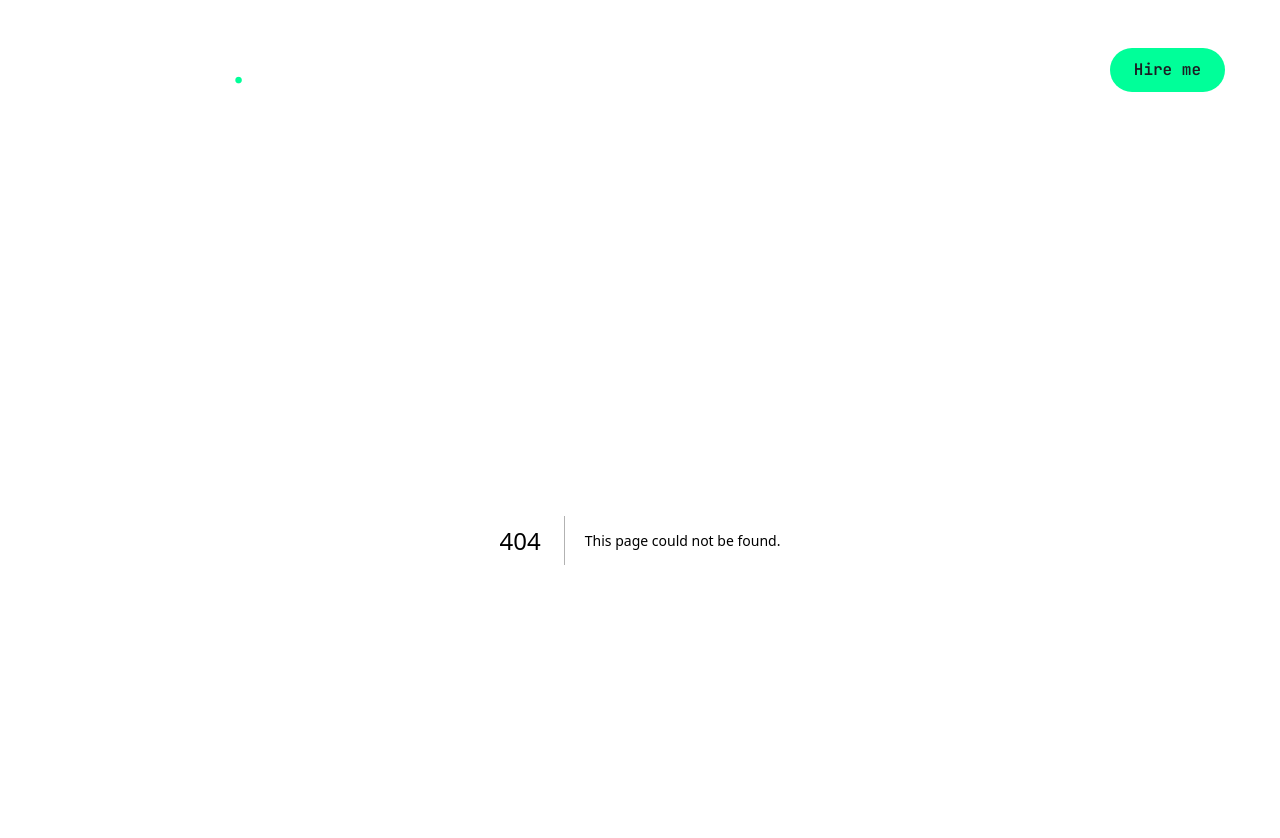
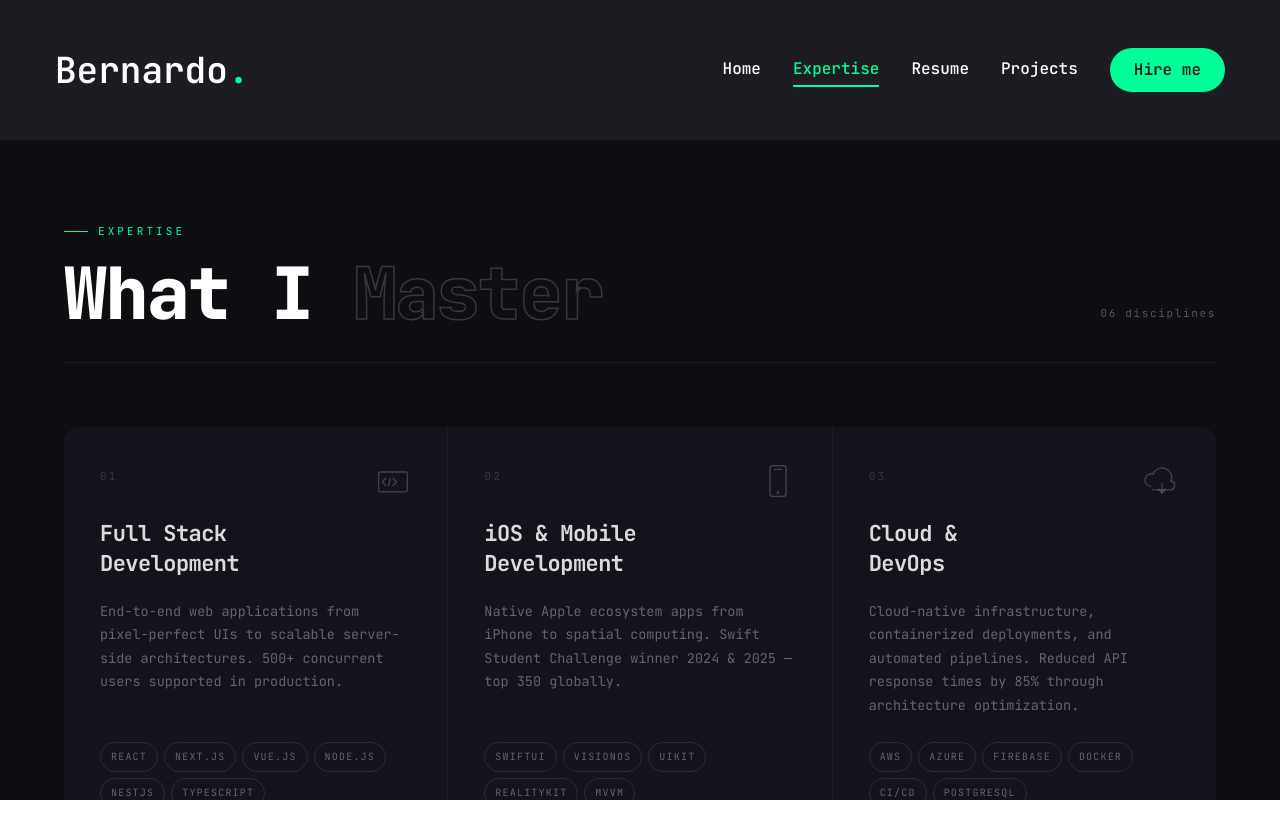
Before and after one commit to Bdelas777/portafolio, a Next.js app: page /expertise in a window 1280 px wide. Before the commit this address had no page. Shown: the top 838 px of the page. Built offline with nearby package versions, Linux system fonts and the light colour scheme.

Commit message:
Update Links

```diff
--- a/app/services/page.jsx
+++ b/app/expertise/page.jsx
@@ -2,7 +2,7 @@
 
 import { motion } from "framer-motion";
 
-const services = [
+const expertise = [
   {
     num: "01",
     title: "Full Stack\nDevelopment",
@@ -10,7 +10,7 @@ const services = [
     description:
       "End-to-end web applications from pixel-perfect UIs to scalable server-side architectures. 500+ concurrent users supported in production.",
     icon: (
-      <svg viewBox="0 0 40 40" fill="none" className="w-10 h-10">
+      <svg viewBox="0 0 40 40" fill="none" className="w-9 h-9">
         <rect x="4" y="10" width="32" height="22" rx="2" stroke="currentColor" strokeWidth="1.5"/>
         <polyline points="12,17 8,21 12,25" stroke="currentColor" strokeWidth="1.5" strokeLinecap="round" strokeLinejoin="round"/>
         <polyline points="20,17 24,21 20,25" stroke="currentColor" strokeWidth="1.5" strokeLinecap="round" strokeLinejoin="round"/>
@@ -25,7 +25,7 @@ const services = [
     description:
       "Native Apple ecosystem apps from iPhone to spatial computing. Swift Student Challenge winner 2024 & 2025 — top 350 globally.",
     icon: (
-      <svg viewBox="0 0 40 40" fill="none" className="w-10 h-10">
+      <svg viewBox="0 0 40 40" fill="none" className="w-9 h-9">
         <rect x="11" y="3" width="18" height="34" rx="3" stroke="currentColor" strokeWidth="1.5"/>
         <circle cx="20" cy="33" r="1.5" fill="currentColor"/>
         <line x1="16" y1="7" x2="24" y2="7" stroke="currentColor" strokeWidth="1.5" strokeLinecap="round"/>
@@ -39,7 +39,7 @@ const services = [
     description:
       "Cloud-native infrastructure, containerized deployments, and automated pipelines. Reduced API response times by 85% through architecture optimization.",
     icon: (
-      <svg viewBox="0 0 40 40" fill="none" className="w-10 h-10">
+      <svg viewBox="0 0 40 40" fill="none" className="w-9 h-9">
         <path d="M8 26a7 7 0 1 1 2.1-13.7A9 9 0 1 1 30 20a5 5 0 0 1-1 9.9H9" stroke="currentColor" strokeWidth="1.5" strokeLinecap="round"/>
         <line x1="20" y1="23" x2="20" y2="33" stroke="currentColor" strokeWidth="1.5" strokeLinecap="round"/>
         <polyline points="16,29 20,33 24,29" stroke="currentColor" strokeWidth="1.5" strokeLinecap="round" strokeLinejoin="round"/>
@@ -53,7 +53,7 @@ const services = [
     description:
       "High-performance APIs and enterprise-grade backends. Accelerated internal workflows by 35% and cut processing errors by 60%.",
     icon: (
-      <svg viewBox="0 0 40 40" fill="none" className="w-10 h-10">
+      <svg viewBox="0 0 40 40" fill="none" className="w-9 h-9">
         <ellipse cx="20" cy="12" rx="12" ry="5" stroke="currentColor" strokeWidth="1.5"/>
         <path d="M8 12v8c0 2.8 5.4 5 12 5s12-2.2 12-5v-8" stroke="currentColor" strokeWidth="1.5"/>
         <path d="M8 20v8c0 2.8 5.4 5 12 5s12-2.2 12-5v-8" stroke="currentColor" strokeWidth="1.5"/>
@@ -67,7 +67,7 @@ const services = [
     description:
       "Robotic Process Automation and intelligent data pipelines. Eliminated 40+ hours of manual processing weekly across enterprise operations.",
     icon: (
-      <svg viewBox="0 0 40 40" fill="none" className="w-10 h-10">
+      <svg viewBox="0 0 40 40" fill="none" className="w-9 h-9">
         <rect x="14" y="4" width="12" height="10" rx="2" stroke="currentColor" strokeWidth="1.5"/>
         <circle cx="20" cy="26" r="8" stroke="currentColor" strokeWidth="1.5"/>
         <line x1="20" y1="14" x2="20" y2="18" stroke="currentColor" strokeWidth="1.5"/>
@@ -83,7 +83,7 @@ const services = [
     description:
       "Enterprise IT audits covering cybersecurity, SOX compliance, and control testing. Identified 10+ critical vulnerabilities, reducing client risk by 40%.",
     icon: (
-      <svg viewBox="0 0 40 40" fill="none" className="w-10 h-10">
+      <svg viewBox="0 0 40 40" fill="none" className="w-9 h-9">
         <path d="M20 4 L32 9v10c0 8-6 14-12 17C14 33 8 27 8 19V9L20 4z" stroke="currentColor" strokeWidth="1.5" strokeLinejoin="round"/>
         <polyline points="14,20 18,24 26,16" stroke="currentColor" strokeWidth="1.5" strokeLinecap="round" strokeLinejoin="round"/>
       </svg>
@@ -93,61 +93,47 @@ const services = [
 
 const containerVariants = {
   hidden: {},
+  visible: { transition: { staggerChildren: 0.07, delayChildren: 0.15 } },
+};
+
+const cardVariants = {
+  hidden: { opacity: 0, y: 24 },
   visible: {
-    transition: { staggerChildren: 0.08, delayChildren: 0.2 },
+    opacity: 1,
+    y: 0,
+    transition: { duration: 0.45, ease: [0.25, 0.46, 0.45, 0.94] },
   },
 };
 
-const cardVariants = {
-  hidden: { opacity: 0, y: 30 },
-  visible: {
-    opacity: 1,
-    y: 0,
-    transition: { duration: 0.5, ease: [0.25, 0.46, 0.45, 0.94] },
-  },
-};
+const Expertise = () => {
+  return (
+    <section className="min-h-screen flex flex-col justify-center py-16 xl:py-20 relative overflow-hidden bg-[#0d0d12]">
+      <div className="container mx-auto px-6 relative z-10">
 
-const Services = () => {
-  return (
-    <section className="min-h-screen flex flex-col justify-center py-16 xl:py-20 relative overflow-hidden">
-      {/* Ambient background blobs */}
-      <div className="absolute inset-0 pointer-events-none">
-        <div
-          className="absolute top-[-10%] right-[-5%] w-[500px] h-[500px] rounded-full opacity-[0.06]"
-          style={{
-            background: "radial-gradient(circle, #00ff87 0%, transparent 70%)",
-          }}
-        />
-        <div
-          className="absolute bottom-[-5%] left-[-8%] w-[400px] h-[400px] rounded-full opacity-[0.04]"
-          style={{
-            background: "radial-gradient(circle, #00ff87 0%, transparent 70%)",
-          }}
-        />
-      </div>
-
-      <div className="container mx-auto px-4 relative z-10">
         {/* Header */}
         <motion.div
-          initial={{ opacity: 0, y: -20 }}
+          initial={{ opacity: 0, y: -16 }}
           animate={{ opacity: 1, y: 0 }}
-          transition={{ duration: 0.6, ease: "easeOut" }}
-          className="mb-14"
+          transition={{ duration: 0.55, ease: "easeOut" }}
+          className="flex items-end justify-between mb-16 pb-8 border-b border-white/[0.06]"
         >
-          <p className="text-accent text-sm font-mono tracking-[0.3em] uppercase mb-3">
-            What I do
-          </p>
-          <h1 className="text-5xl xl:text-6xl font-extrabold text-white leading-tight">
-            Services &{" "}
-            <span
-              className="text-transparent"
-              style={{
-                WebkitTextStroke: "1.5px rgba(255,255,255,0.25)",
-              }}
-            >
+          <div>
+            <p className="text-accent text-[11px] font-mono tracking-[0.28em] uppercase mb-4 flex items-center gap-2.5 before:content-[''] before:w-6 before:h-px before:bg-accent">
               Expertise
-            </span>
-          </h1>
+            </p>
+            <h1 className="font-extrabold leading-[0.95] tracking-tight text-5xl xl:text-7xl text-white">
+              What I{" "}
+              <span
+                className="text-transparent"
+                style={{ WebkitTextStroke: "1.5px rgba(255,255,255,0.18)" }}
+              >
+                Master
+              </span>
+            </h1>
+          </div>
+          <span className="font-mono text-[11px] tracking-[0.15em] text-white/30 pb-1.5">
+            06 disciplines
+          </span>
         </motion.div>
 
         {/* Grid */}
@@ -155,63 +141,56 @@ const Services = () => {
           variants={containerVariants}
           initial="hidden"
           animate="visible"
-          className="grid grid-cols-1 md:grid-cols-2 xl:grid-cols-3 gap-px bg-white/[0.06] rounded-2xl overflow-hidden border border-white/[0.08]"
+          className="grid grid-cols-1 md:grid-cols-2 xl:grid-cols-3 gap-px bg-white/[0.06] rounded-2xl overflow-hidden"
         >
-          {services.map((service, index) => (
+          {expertise.map((item, i) => (
             <motion.div
-              key={index}
+              key={i}
               variants={cardVariants}
-              className="group relative bg-[#1a1a2e] p-8 flex flex-col gap-5 cursor-default
-                hover:bg-[#1e1e35] transition-colors duration-300 overflow-hidden"
+              className="group relative bg-[#13131b] p-9 flex flex-col gap-5
+                hover:bg-[#15151e] transition-colors duration-300 overflow-hidden cursor-default"
             >
-              {/* Hover accent line */}
-              <div
-                className="absolute left-0 top-0 h-full w-[3px] bg-accent
-                  scale-y-0 group-hover:scale-y-100 transition-transform duration-400
-                  origin-bottom rounded-r-full"
-              />
+              {/* Left accent bar */}
+              <div className="absolute left-0 top-0 h-full w-[2px] bg-accent
+                scale-y-0 group-hover:scale-y-100 transition-transform duration-[400ms]
+                origin-bottom rounded-r-full" />
 
-              {/* Number + Icon row */}
+              {/* Glow */}
+              <div className="absolute top-[-60px] right-[-60px] w-[200px] h-[200px]
+                rounded-full bg-[radial-gradient(circle,rgba(200,240,77,0.06)_0%,transparent_70%)]
+                opacity-0 group-hover:opacity-100 transition-opacity duration-500 pointer-events-none" />
+
+              {/* Top row */}
               <div className="flex items-start justify-between">
-                <span
-                  className="text-[56px] font-black leading-none select-none
-                    text-transparent transition-all duration-500"
-                  style={{
-                    WebkitTextStroke: "1px rgba(255,255,255,0.12)",
-                  }}
-                >
-                  {service.num}
+                <span className="font-mono text-[11px] tracking-[0.2em] text-white/15
+                  group-hover:text-accent transition-colors duration-300 pt-0.5">
+                  {item.num}
                 </span>
-                <div
-                  className="text-white/30 group-hover:text-accent transition-colors duration-500 mt-1"
-                >
-                  {service.icon}
+                <div className="text-white/20 group-hover:text-accent transition-colors duration-400">
+                  {item.icon}
                 </div>
               </div>
 
               {/* Title */}
-              <h2
-                className="text-2xl font-bold text-white/90 group-hover:text-white
-                  transition-colors duration-300 whitespace-pre-line leading-snug"
-              >
-                {service.title}
+              <h2 className="text-[22px] font-bold text-white/85 group-hover:text-white
+                transition-colors duration-300 whitespace-pre-line leading-snug tracking-tight">
+                {item.title}
               </h2>
 
               {/* Description */}
-              <p className="text-white/45 text-sm leading-relaxed group-hover:text-white/65 transition-colors duration-300 flex-1">
-                {service.description}
+              <p className="text-[13.5px] leading-[1.75] text-white/35
+                group-hover:text-white/55 transition-colors duration-300 flex-1">
+                {item.description}
               </p>
 
               {/* Tags */}
-              <div className="flex flex-wrap gap-2 pt-1">
-                {service.tags.map((tag, i) => (
-                  <span
-                    key={i}
-                    className="text-[10px] font-mono tracking-wider uppercase
-                      px-2.5 py-1 rounded-full border border-white/10
-                      text-white/40 group-hover:border-accent/30 group-hover:text-accent/70
-                      transition-all duration-300"
-                  >
+              <div className="flex flex-wrap gap-1.5 mt-auto pt-1">
+                {item.tags.map((tag, j) => (
+                  <span key={j}
+                    className="font-mono text-[10px] tracking-[0.12em] uppercase
+                      px-2.5 py-1 rounded-full border border-white/10 text-white/35
+                      group-hover:border-accent/20 group-hover:text-accent/60
+                      transition-all duration-300">
                     {tag}
                   </span>
                 ))}
@@ -224,4 +203,4 @@ const Services = () => {
   );
 };
 
-export default Services;
+export default Expertise;
--- a/app/work/page.jsx
+++ b/app/projects/page.jsx
@@ -293,7 +293,7 @@ const ProjectModal = ({ project, onClose }) => {
 }
 
 // ── Main ──────────────────────────────────────────────────────────────────────
-const Work = () => {
+const Projects = () => {
   const [activeCategory, setActiveCategory] = useState(categories[0])
   const [modalProject, setModalProject] = useState(null)
   const categoryProjects = otherProjects.filter(p => p.category === activeCategory)
@@ -526,4 +526,4 @@ const Work = () => {
   )
 }
 
-export default Work
+export default Projects
--- a/components/Nav.jsx
+++ b/components/Nav.jsx
@@ -8,16 +8,16 @@ const links = [
         path: '/'
     },
     {
-        name: 'services',
-        path: '/services'
+        name: 'expertise',
+        path: '/expertise'
     },
     {
         name: 'resume',
         path: '/resume'
     },
     {
-        name: 'work',
-        path: '/work'
+        name: 'projects',
+        path: '/projects'
     },
 
 ]
```
